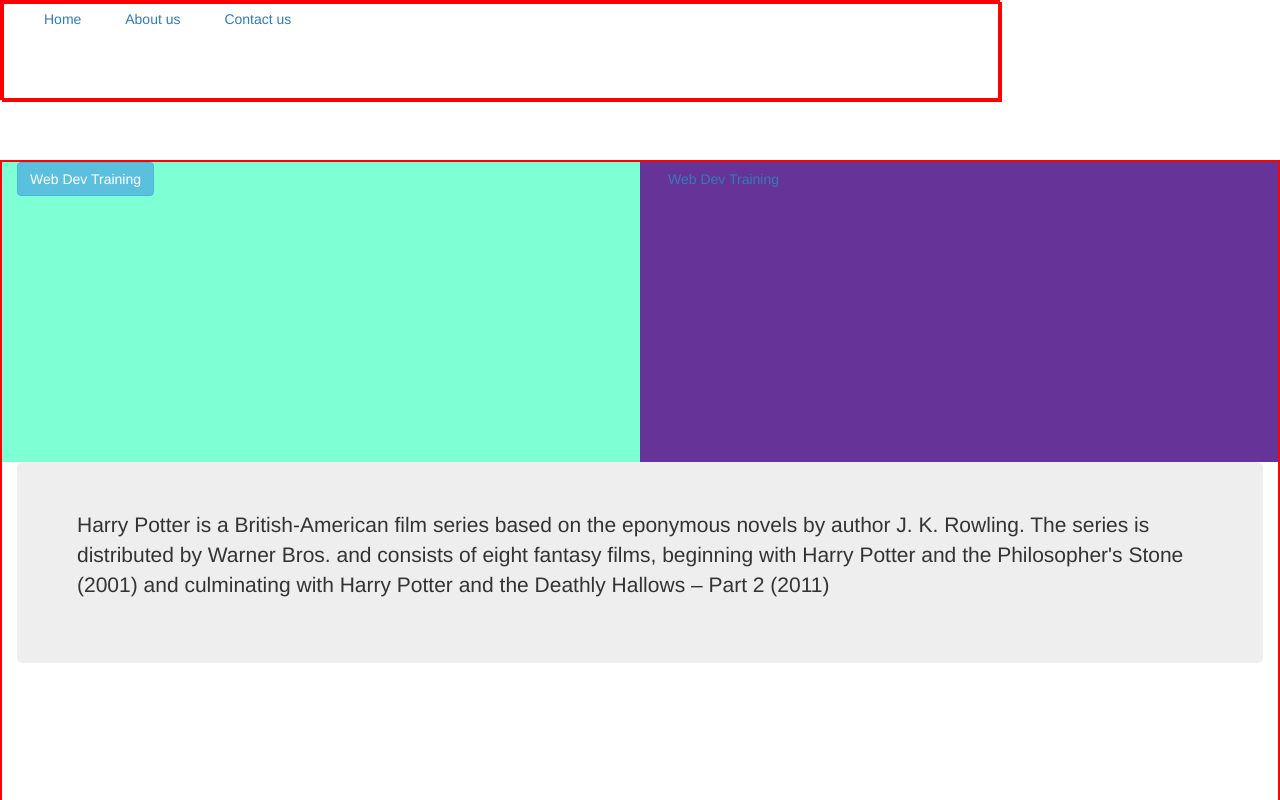
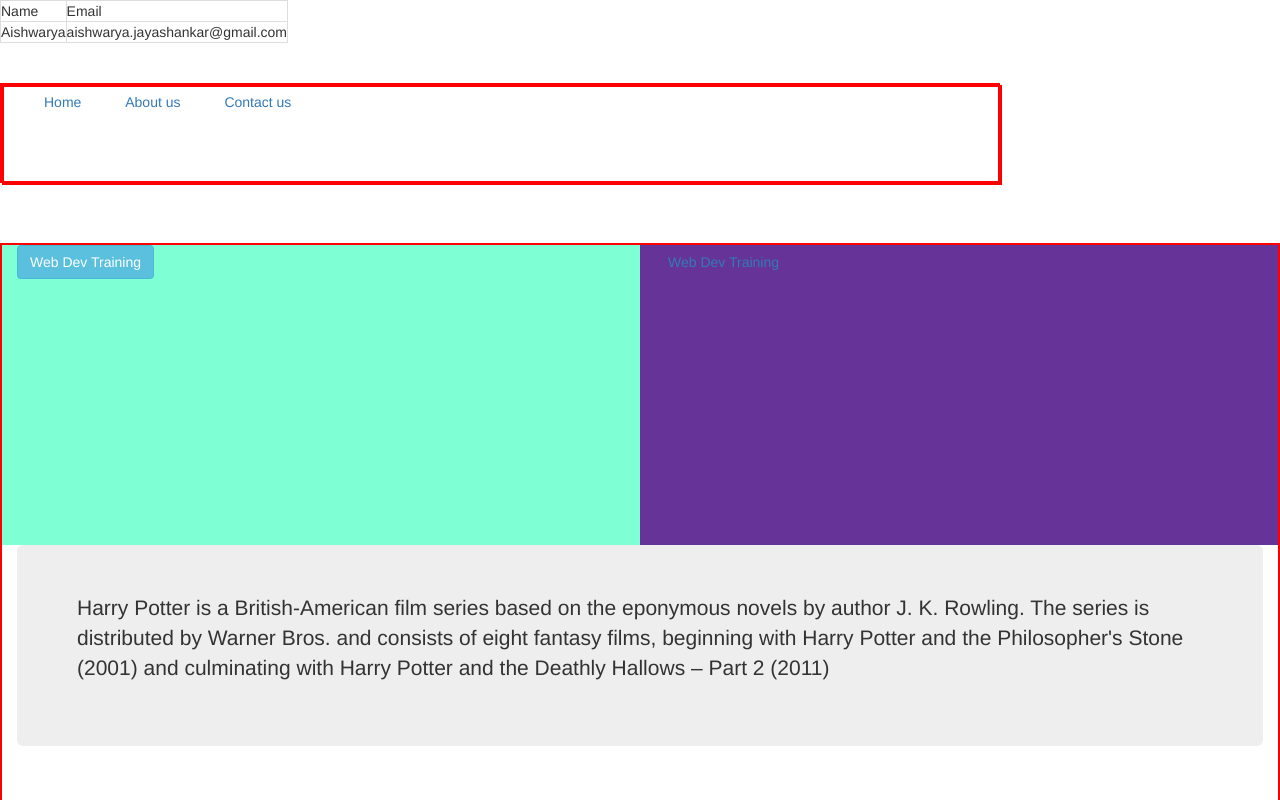
Before and after one commit to aishjayashankar/WebDev, a plain HTML site: page bootstrap.html in a window 1280 px wide. Shown: the top 800 px of the page. Drawn offline with nearby package versions, Linux system fonts and the light colour scheme; files that its build step writes are made by us from their sources.

Commit message:
Add files via upload

```diff
--- a/bootstrap.html
+++ b/bootstrap.html
@@ -6,13 +6,26 @@
     <meta name="viewport" content="width=device-width, initial-scale=1, shrink-to-fit=no">
 <title>Bootstrap</title>
     <!-- Bootstrap CSS -->
-    <!--<link rel="stylesheet" href="https://stackpath.bootstrapcdn.com/bootstrap/4.3.1/css/bootstrap.min.css" integrity="sha384-ggOyR0iXCbMQv3Xipma34MD+dH/1fQ784/j6cY/iJTQUOhcWr7x9JvoRxT2MZw1T" crossorigin="anonymous">-->
+    <!--<link rel="stylesheet" href="https://stackpath.bootstrapcdn.com/bootstrap/4.3.1/css/bootstrap.min.css" integrity="sha384-ggOyR0iXCbMQv3Xipma34MD+dH/1fQ784/j6cY/iJTQUOhcWr7x9JvoRxT2MZw1T" crossorigin="anonymous">
+form horizontal, format
+-->
       <link href="css/bootstrap.css" type="text/css" rel="stylesheet">
       <link href="css/customboot.css" type="text/css" rel="stylesheet">
 
 
   </head>
   <body>
+      <table class="table-bordered">
+      <tr>
+      <td>Name</td>
+       <td>Email</td>
+      </tr>
+          <tr>
+      <td>Aishwarya</td>
+       <td>aishwarya.jayashankar@gmail.com</td>
+      </tr>
+      </table>
+      <br><br>
 
       <div id="menu">
       <ul>
```
